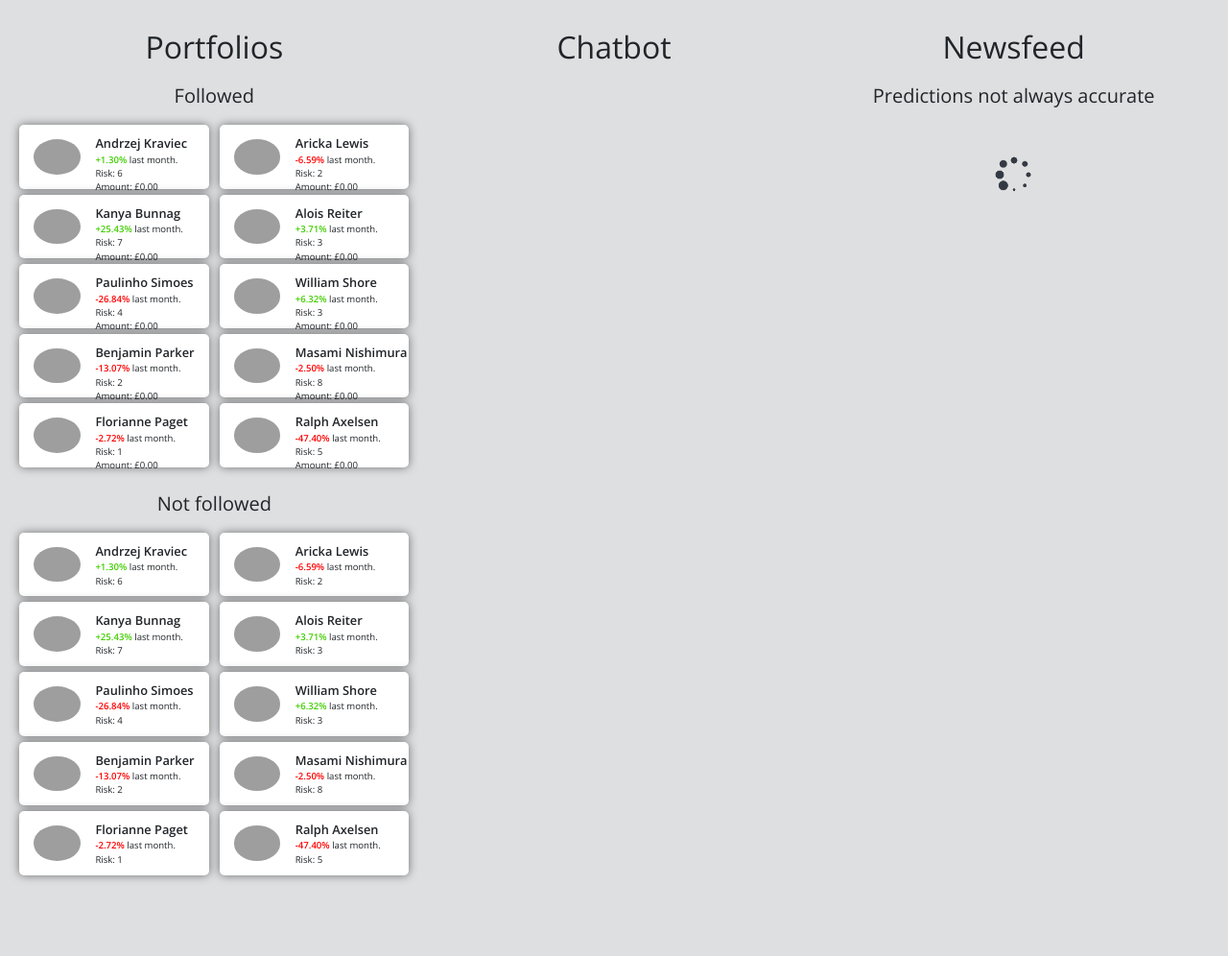
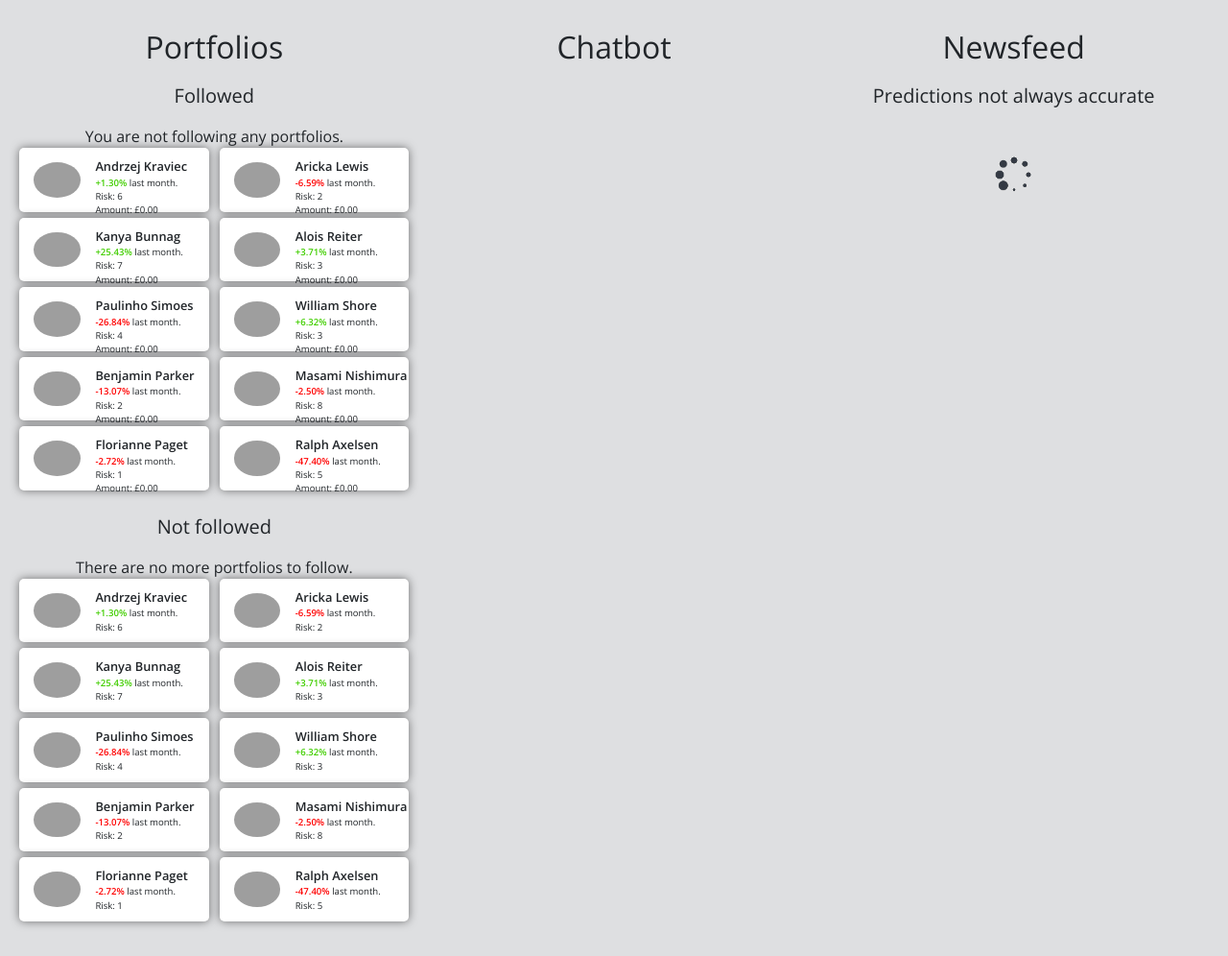
Before and after one commit to fmilana/SocialTradingChatbot, a Django app: template templates/chatbot.html in a window 1280 px wide. Shown: the part 56-1052 px from the top of the page at 96% size. Before the commit the page ends 974 px from the top, so only its background shows below. Run offline with Django 3.2, Linux system fonts and the light colour scheme; data comes from the database, SQL or seed files in the repository; both versions use the stored data as it was after the commit; the template is opened without the code that fills it: values that come from a table or form of the project are taken from there, most other values are stand-ins (such as "Sample title", 1, 10 or a date in 2020); data that the repository does not hold is empty; some libraries are stand-ins or nearby versions; grey boxes are pictures that could not be loaded.

Commit message:
Add empty portfolio section tags

```diff
--- a/chatbot/models.py
+++ b/chatbot/models.py
@@ -39,7 +39,10 @@
 
     @property
     def amount(self):
-        return round(Portfolio.objects.filter(followed=True).aggregate(Sum('invested')).get('invested__sum'), 2)
+        if not Portfolio.objects.filter(followed=True):
+            return 0.0
+        else:
+            return round(Portfolio.objects.filter(followed=True).aggregate(Sum('invested')).get('invested__sum'), 2)
 
 
 class Month(models.Model):
--- a/chatbot/views.py
+++ b/chatbot/views.py
@@ -95,6 +95,9 @@
     response['available_balance_amount'] = str(Balance.objects.first().amount)
     response['invested_balance_amount'] = str(InvestedBalance.objects.first().amount)
 
+    if response['invested_balance_amount'] == '0.0':
+        response['invested_balance_amount'] = '0.00'
+
     print(response)
 
     return HttpResponse(json.dumps(response), content_type="application/json")
--- a/rasachat/actions.py
+++ b/rasachat/actions.py
@@ -141,10 +141,6 @@
             profile_object = Profile.objects.get(name__icontains=profile_name)
             portfolio = Portfolio.objects.get(profile=profile_object.id)
 
-
-            # print(tracker.latest_message['entities'][0]['value'])
-
-            # amount = round(Decimal(tracker.latest_message['entities'][0]['value']), 2)
             amount_query = tracker.get_slot('amount_query')
             amount = tracker.get_slot('amount')
 
--- a/static/chatbot/css/style.css
+++ b/static/chatbot/css/style.css
@@ -30,6 +30,14 @@
 
 .wrapper-not-followed-portfolio {
   padding: 5px;
+}
+
+#empty-followed-tag {
+  font-weight: lighter;
+}
+
+#empty-not-followed-tag {
+  font-weight: lighter;
 }
 
 .row-portfolio {
@@ -199,6 +207,10 @@
   position: relative;
 }
 
+.container-chatbot {
+  margin-top: 15px;
+}
+
 #result_div {
   overflow: auto;
   height: 560px;
--- a/static/chatbot/js/chatbot.js
+++ b/static/chatbot/js/chatbot.js
@@ -174,4 +174,17 @@
   setNewspostTimer();
   console.log('timout SET!');
 
+
+  if ($('#followed-portfolio-wrapper').length) {
+    $('#empty-followed-tag').hide();
+  } else {
+    $('#empty-followed-tag').show();
+  }
+
+  if ($('#not-followed-portfolio-wrapper').length) {
+    $('#empty-not-followed-tag').hide();
+  } else {
+    $('#empty-not-followed-tag').show();
+  }
+
 });
--- a/templates/chatbot.html
+++ b/templates/chatbot.html
@@ -25,14 +25,16 @@
   <div class="row">
     <div class="col-4" id="portfolios">
 
-      <link rel="stylesheet" href="{% static 'chatbot/css/style.css' %}">
+      <!-- <link rel="stylesheet" href="{% static 'chatbot/css/style.css' %}"> -->
 
       <h2>Portfolios</h2>
       <h5>Followed</h5>
 
-      <div class="row row-portfolio">
+      <b id="empty-followed-tag">You are not following any portfolios.</b>
+
+      <div class="row row-portfolio" id='row-followed'>
         {% for followed_portfolio in followed_portfolios %}
-          <div class="wrapper-portfolio">
+          <div class="wrapper-portfolio" id="followed-portfolio-wrapper">
             <div class="container-portfolio">
               <div class="img-container-portfolio">
 
@@ -67,9 +69,12 @@
       </div>
 
       <h5>Not followed</h5>
-        <div class="row row-portfolio">
+
+      <b id="empty-not-followed-tag">There are no more portfolios to follow.</b>
+
+        <div class="row row-portfolio" id="row-not-followed">
           {% for not_followed_portfolio in not_followed_portfolios %}
-            <div class="wrapper-portfolio">
+            <div class="wrapper-portfolio" id="not-followed-portfolio-wrapper">
               <div class="container-portfolio">
                 <div class="img-container-portfolio">
 
```
Also changed, not shown: static/chatbot/js/chat.js (+21 -1 lines), db.sqlite3, static/chatbot/js/bundle.js, 1 other file.
